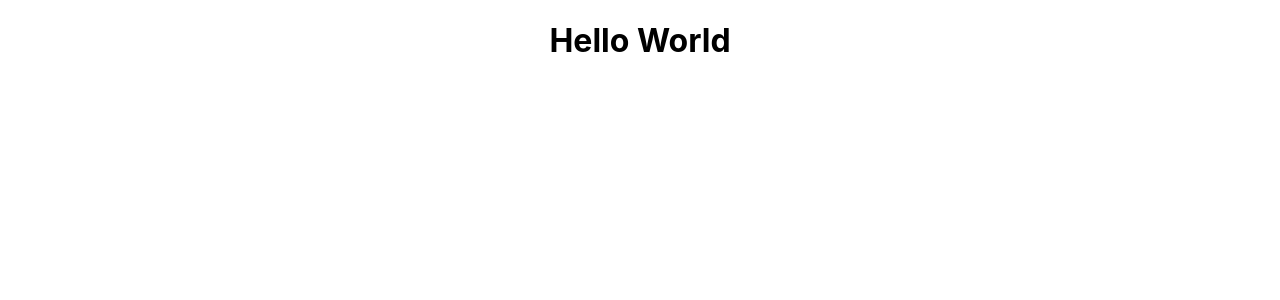
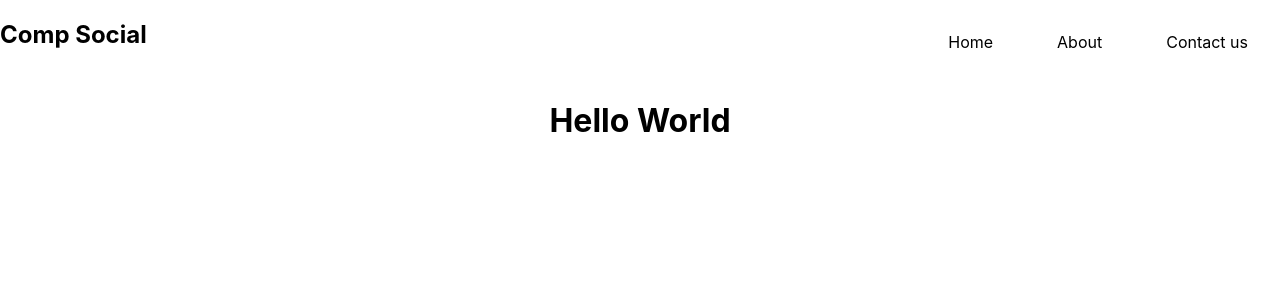
Before and after one commit to h-shukla/Comp-Social, a React (Create React App) app in the folder frontend/: page / in a window 1280 px wide. Shown: the top 300 px of the page. Built offline with nearby package versions, Linux system fonts and the light colour scheme.

Commit message:
start navbar design

```diff
--- a/frontend/src/App.css
+++ b/frontend/src/App.css
@@ -36,3 +36,23 @@
     transform: rotate(360deg);
   }
 }
+
+nav {
+  display: flex;
+  height: 10vh;
+  justify-content: space-between;
+}
+
+nav ul {
+  display: flex;
+  list-style: none;
+}
+
+nav ul li {
+  margin: 1rem 2rem;
+}
+
+nav ul li a {
+  text-decoration: none;
+  color: black;
+}
--- a/frontend/src/App.js
+++ b/frontend/src/App.js
@@ -1,8 +1,10 @@
 import './App.css';
+import Navbar from './components/Navbar.js';
 
 function App() {
   return (
     <div className="App">
+      <Navbar/>
       <h1>Hello World</h1>
     </div>
   );
--- /dev/null
+++ b/frontend/src/components/Navbar.js
@@ -0,0 +1,19 @@
+import React from 'react';
+import '../App.css';
+
+function Navbar() {
+  return (
+    <>
+      <nav>
+          <h1>Comp Social</h1>
+        <ul>
+          <li><a href="#">Home</a></li>
+          <li><a href="#">About</a></li>
+          <li><a href="#">Contact us</a></li>
+        </ul>
+      </nav>
+    </>
+  )
+};
+
+export default Navbar;
```
